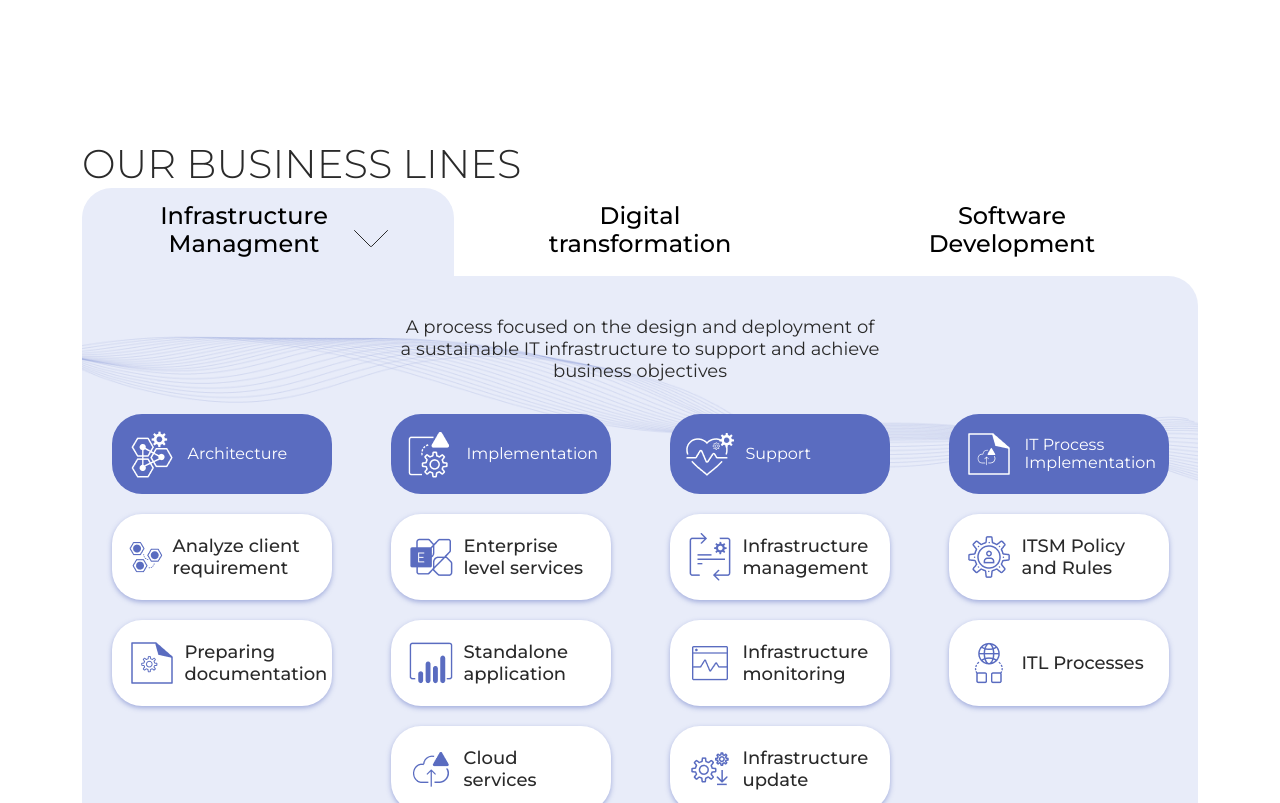
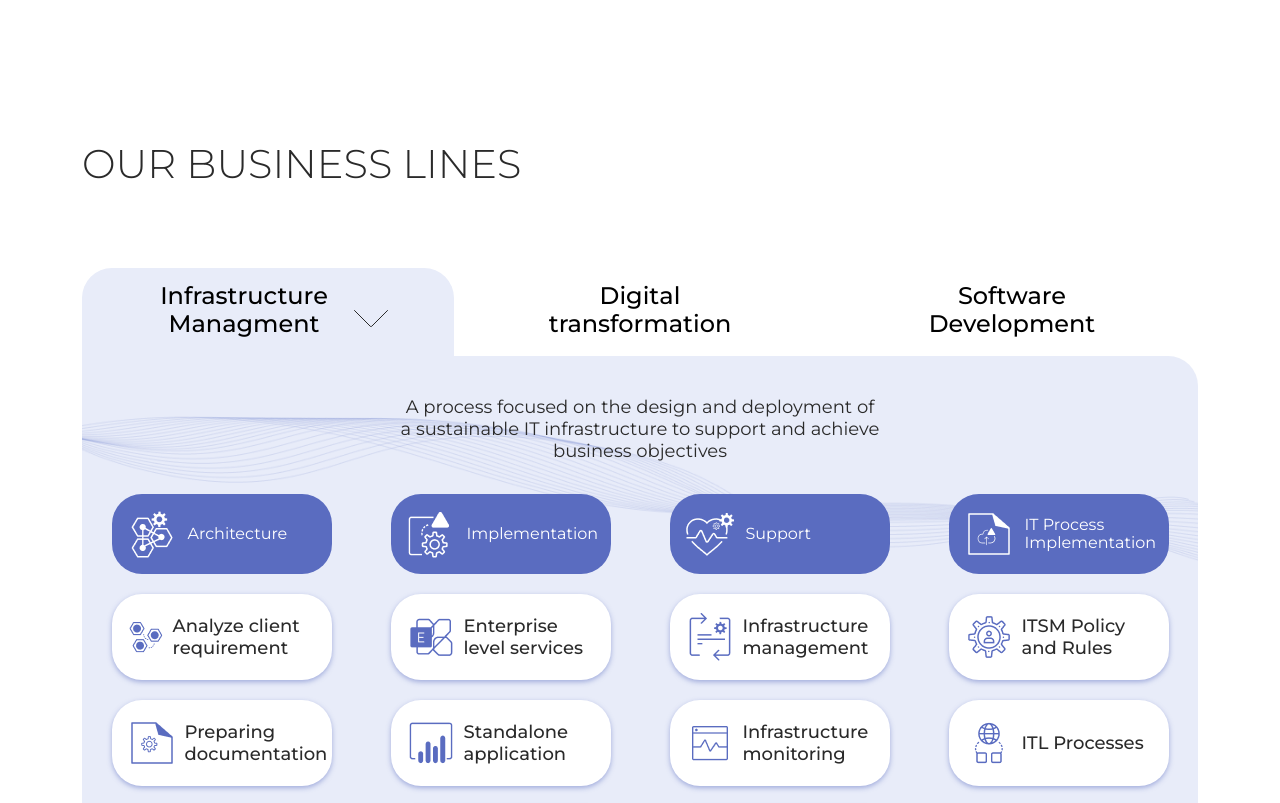
Before and after one commit to Maxnightik/prime, a plain HTML site: page index.html in a window 1280 px wide. Shown: the part 2320-3123 px from the top of the page. Drawn offline with Linux system fonts and the light colour scheme; files whose address does not match are found by name.

Commit message:
Update style.css

```diff
--- a/css/style.css
+++ b/css/style.css
@@ -313,6 +313,10 @@ margin-top: -50px;
   flex-flow: column;
   justify-content: center;
   align-items: stretch;
+}
+
+.lines__title {
+      padding-bottom: 80px;
 }
 
 #tabs {
```
